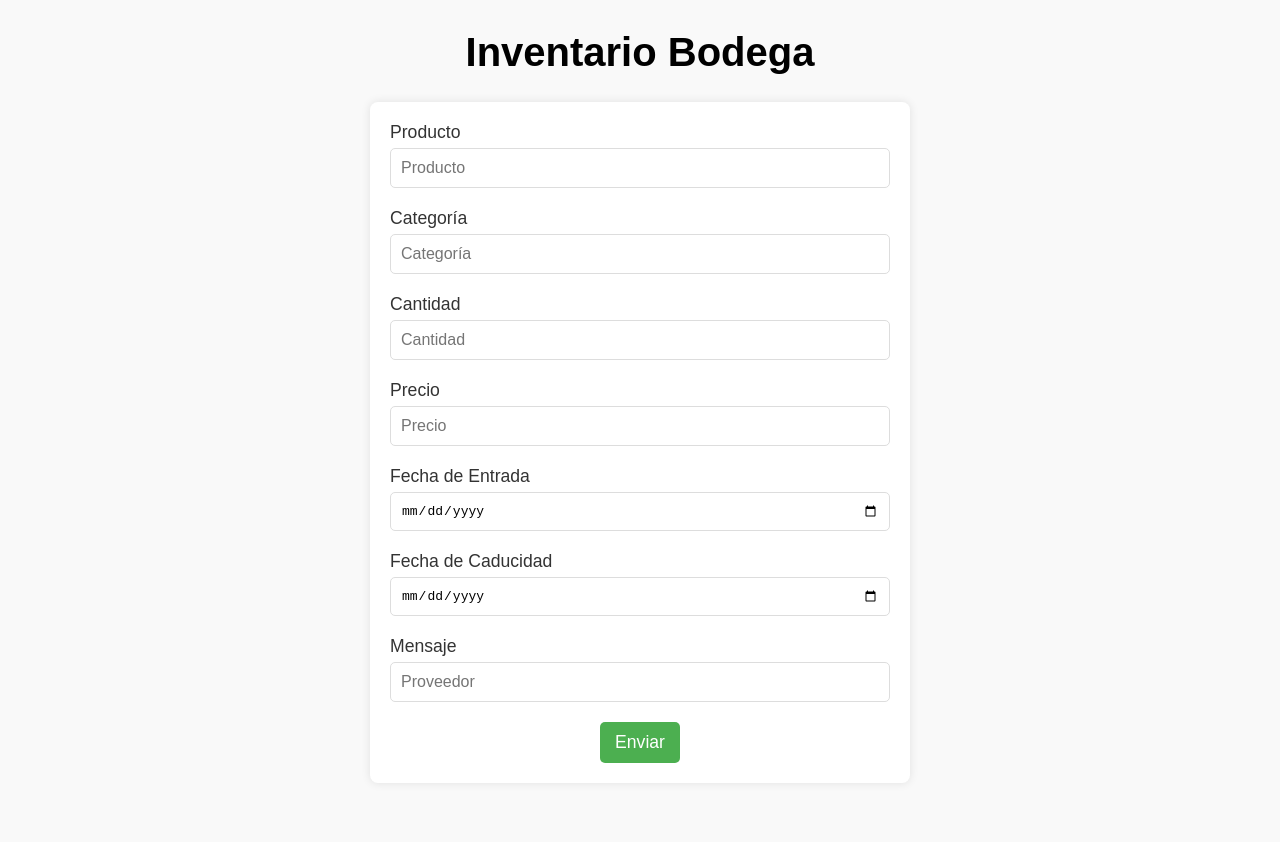
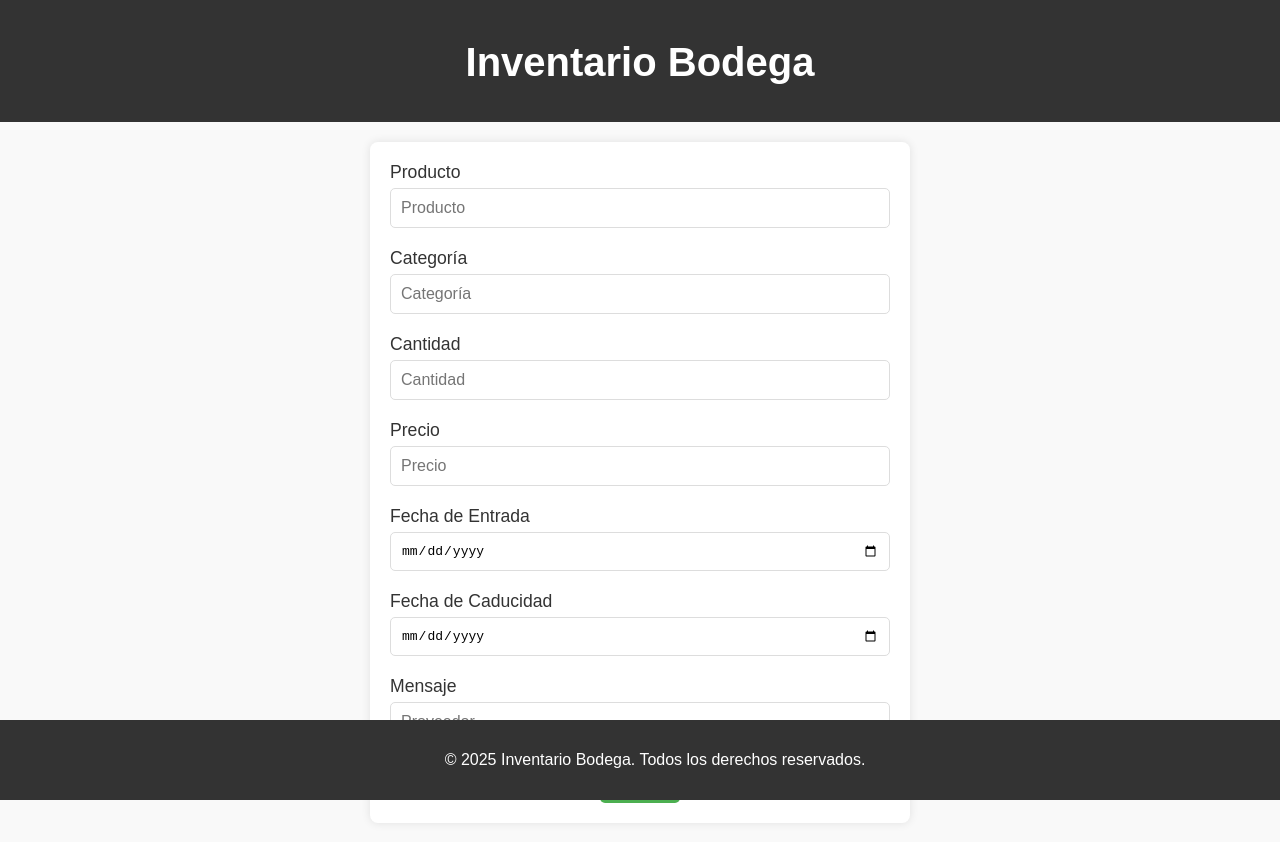
Before and after one commit to Paulaqv03/proyecto-final, a website: page public/index.html in a window 1280 px wide. Before the commit the page ends 803 px from the top, so only its background shows below. Drawn offline with Linux system fonts and the light colour scheme.

Commit message:
Header y footer

```diff
--- a/public/css/formulario.css
+++ b/public/css/formulario.css
@@ -4,10 +4,24 @@ body {
   background-color: #f9f9f9;
 }
 
+header {
+  background-color: #333;
+  color: white;
+  padding: 10px 20px;
+  display: flex;
+  justify-content: center;
+  align-items: center;
+}
+
+.contenido {
+  flex: 1; /* ocupa el espacio restante y empuja el footer hacia abajo */
+}
+
 h1 {
   text-align: center;
   margin-top: 30px;
   font-size: 2.5em;
+  color: #fff;
 }
 
 form {
@@ -80,3 +94,14 @@ button:hover {
     max-width: 90%;
   }
 }
+
+footer {
+  position: fixed;
+  bottom: 0;
+  left: 0;
+  width: 100%;
+  background-color: #333;
+  color: white;
+  text-align: center;
+  padding: 15px;
+}
--- a/public/css/tabla.css
+++ b/public/css/tabla.css
@@ -10,8 +10,20 @@ header {
   color: white;
   padding: 10px 20px;
   display: flex;
-  justify-content: space-between;
+  justify-content: center;
   align-items: center;
+}
+
+html, body {
+  height: 100%;
+  margin: 0;
+  display: flex;
+  flex-direction: column;
+}
+
+main {
+  flex: 1;
+  padding: 20px;
 }
 
 header h2 {
@@ -62,6 +74,6 @@ footer {
   background-color: #333;
   color: white;
   text-align: center;
-  padding: 15px;
-  margin-top: 30px;
+  padding: 25px;
+  width: 97.4%;
 }
--- a/public/index.html
+++ b/public/index.html
@@ -7,7 +7,9 @@
 </head>
 <body>
 
-  <h1>Inventario Bodega</h1>
+  <header>
+    <h1>Inventario Bodega</h1>
+  </header>
 
   <form id="formulario">
     <div class="form-group">
@@ -44,6 +46,10 @@
   </form>
 
   <p id="respuesta"></p>
+
+  <footer>
+    <p>© 2025 Inventario Bodega. Todos los derechos reservados.</p>
+  </footer>
 
   <script>
     document.getElementById('formulario').addEventListener('submit', function (e) {
```
Also changed, not shown: public/tabla.html (+9 -0 lines), .gitpod.yml (added).
